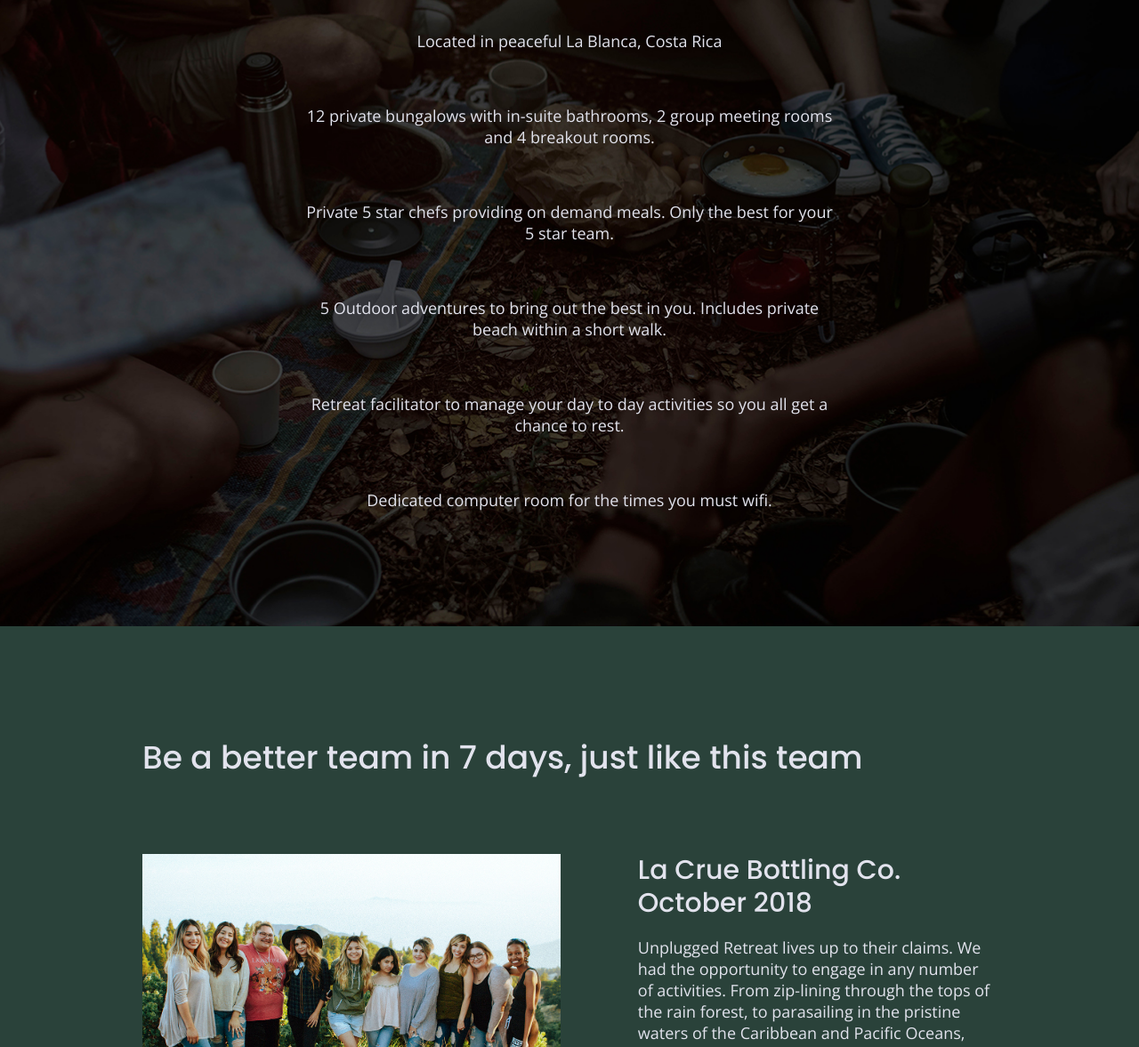
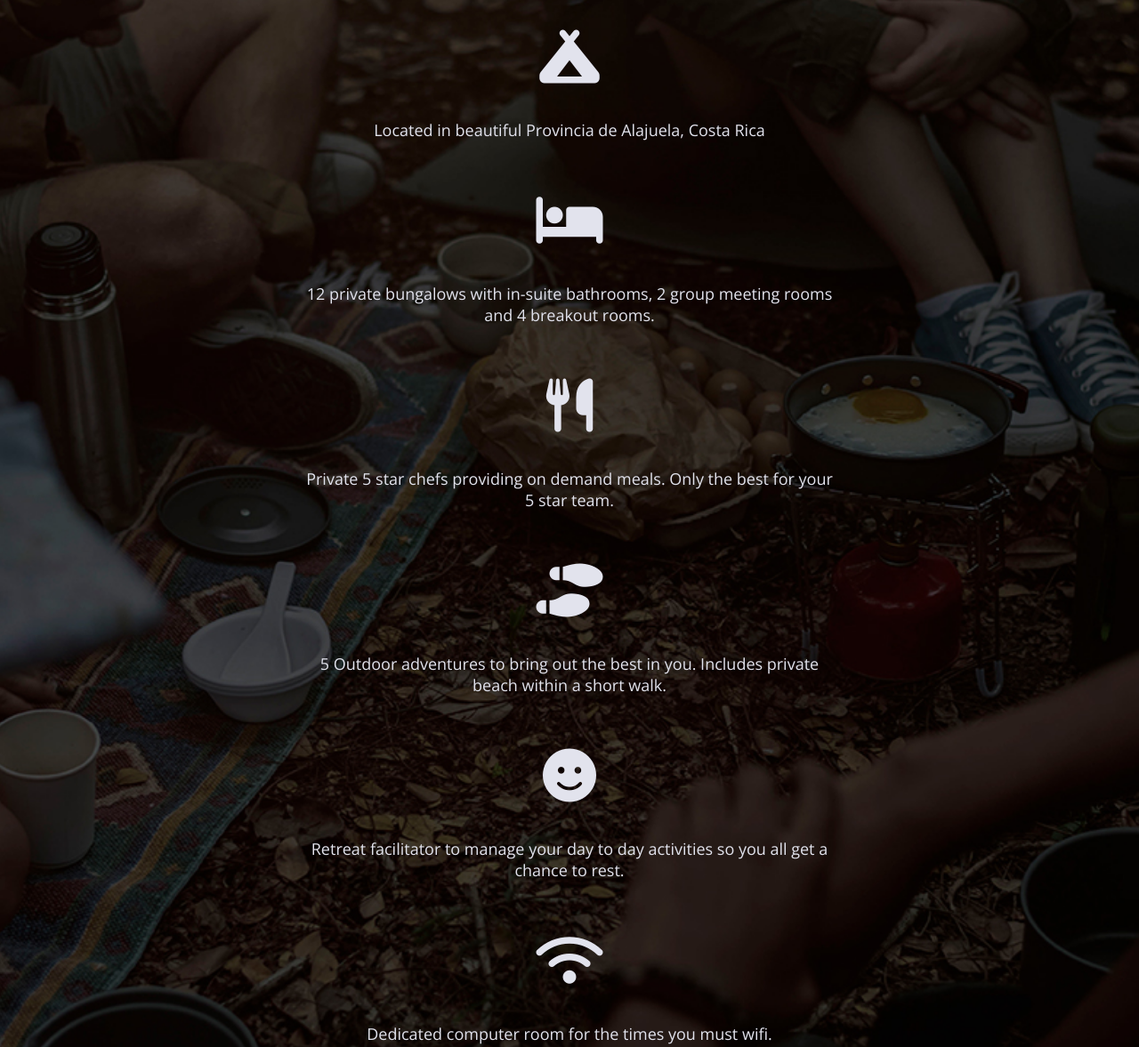
Before and after one commit to mjlemus6045/206-unplugged-retreat, a website built with Parcel: page index.html in a window 1280 px wide. Shown: the part 980-2157 px from the top of the page at 89% size. Built offline with nearby package versions, Linux system fonts and the light colour scheme.

Commit message:
Added icons to features

```diff
--- a/css/main.css
+++ b/css/main.css
@@ -287,6 +287,13 @@ address {
     background-repeat: no-repeat;
     background-size: cover;
     background-position: center;
+   }
+   .features i {
+     font-size: 3.75em;
+     margin-bottom: 40px;
+     display: flex;
+     justify-content: center;
+     align-items: center;
    }
    .features h2 {
      margin-bottom: 60px;
--- a/index.html
+++ b/index.html
@@ -21,7 +21,7 @@
   <link rel="stylesheet" href="css/main.css">
   <!-- Google Fonts -->
   <link href="https://fonts.googleapis.com/css?family=Open+Sans:400,700|Poppins:500,700" rel="stylesheet">
-
+  <script src="https://kit.fontawesome.com/17eae7920e.js" crossorigin="anonymous"></script>
   <meta name="theme-color" content="#fafafa">
 </head>
 
@@ -69,27 +69,33 @@
             <h2>Have the time of your life-with the ultimate reset</h2>
             <div class="features-items">
                 <article>
-                  <p class="icon"></p>
-                <p class="features-item-description">Located in peaceful La Blanca, Costa Rica</p>
+                  <i class="fas fa-campground"></i>
+                  <p class="fontawesom-icon"></p>
+                <p class="features-item-description">Located in beautiful Provincia de Alajuela, Costa Rica</p>
                 </article>
                 <article>
-                  <p class="icon"></p>
+                  <i class="fas fa-bed"></i>
+                  <p class="fontawesom-icon"></p>
                 <p class="features-item-description">12 private bungalows with in-suite bathrooms, 2 group meeting rooms and 4 breakout rooms.</p>
                 </article>
                 <article>
-                  <p class="icon"></p>
+                  <i class="fas fa-utensils"></i>
+                  <p class="fontawesom-icon"></p>
                 <p class="features-item-description">Private 5 star chefs providing on demand meals. Only the best for your 5 star team.</p>
                 </article>
                 <article>
-                  <p class="icon"></p>
+                  <i class="fas fa-shoe-prints"></i>
+                  <p class="fontawesom-icon"></p>
                 <p class="features-item-description">5 Outdoor adventures to bring out the best in you. Includes private beach within a short walk.</p>
                 </article>
                 <article>
-                  <p class="icon"></p>
+                  <i class="fas fa-smile"></i>
+                  <p class="fontawesom-icon"></p>
                 <p class="features-item-description">Retreat facilitator to manage your day to day activities so you all get a chance to rest.</p>
                 </article>
                 <article>
-                  <p class="icon"></p>
+                  <i class="fas fa-wifi"></i>
+                  <p class="fontawesom-icon"></p>
                 <p class="features-item-description">Dedicated computer room for the times you must wifi.</p>
                 </article>
             </div>
```
